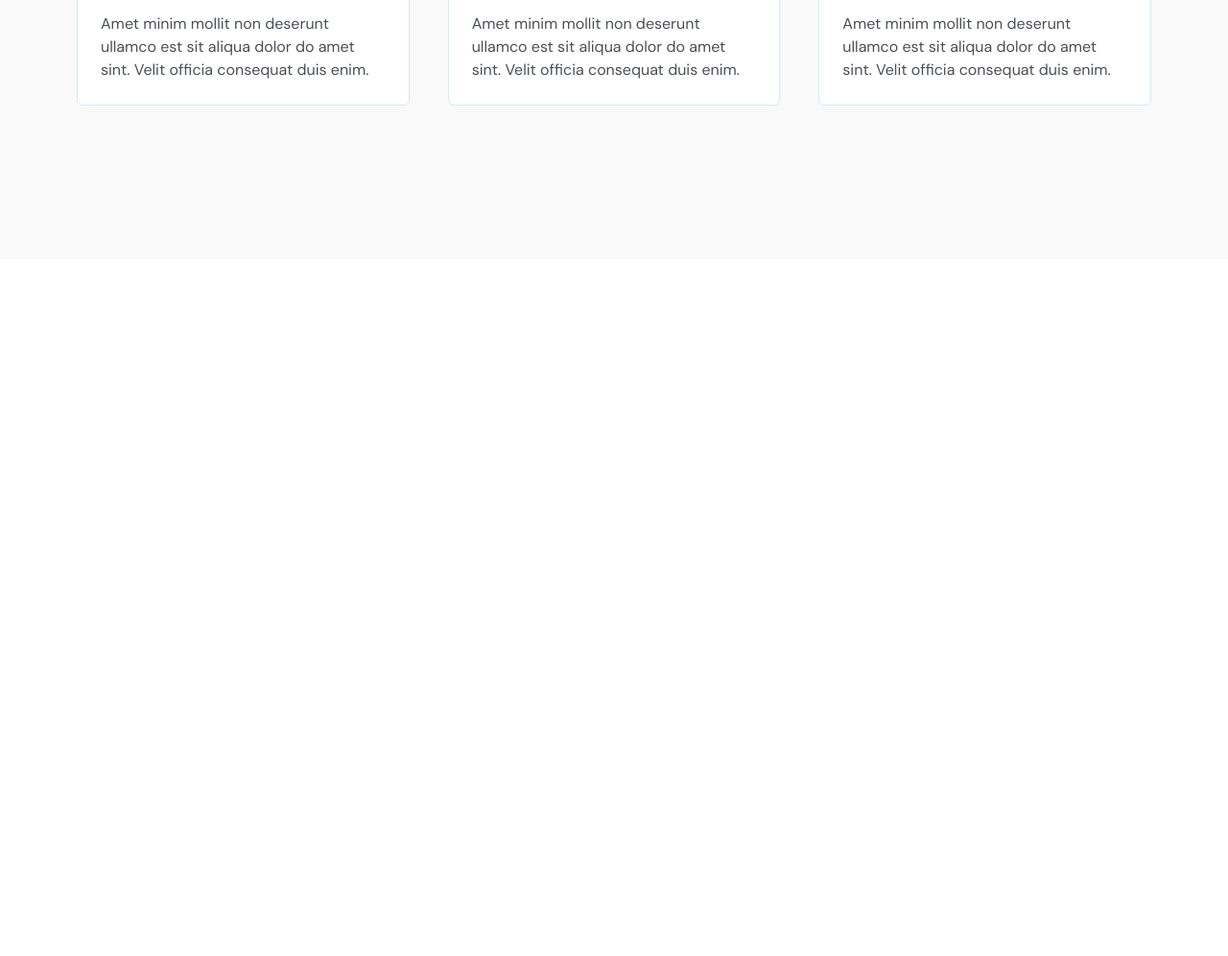
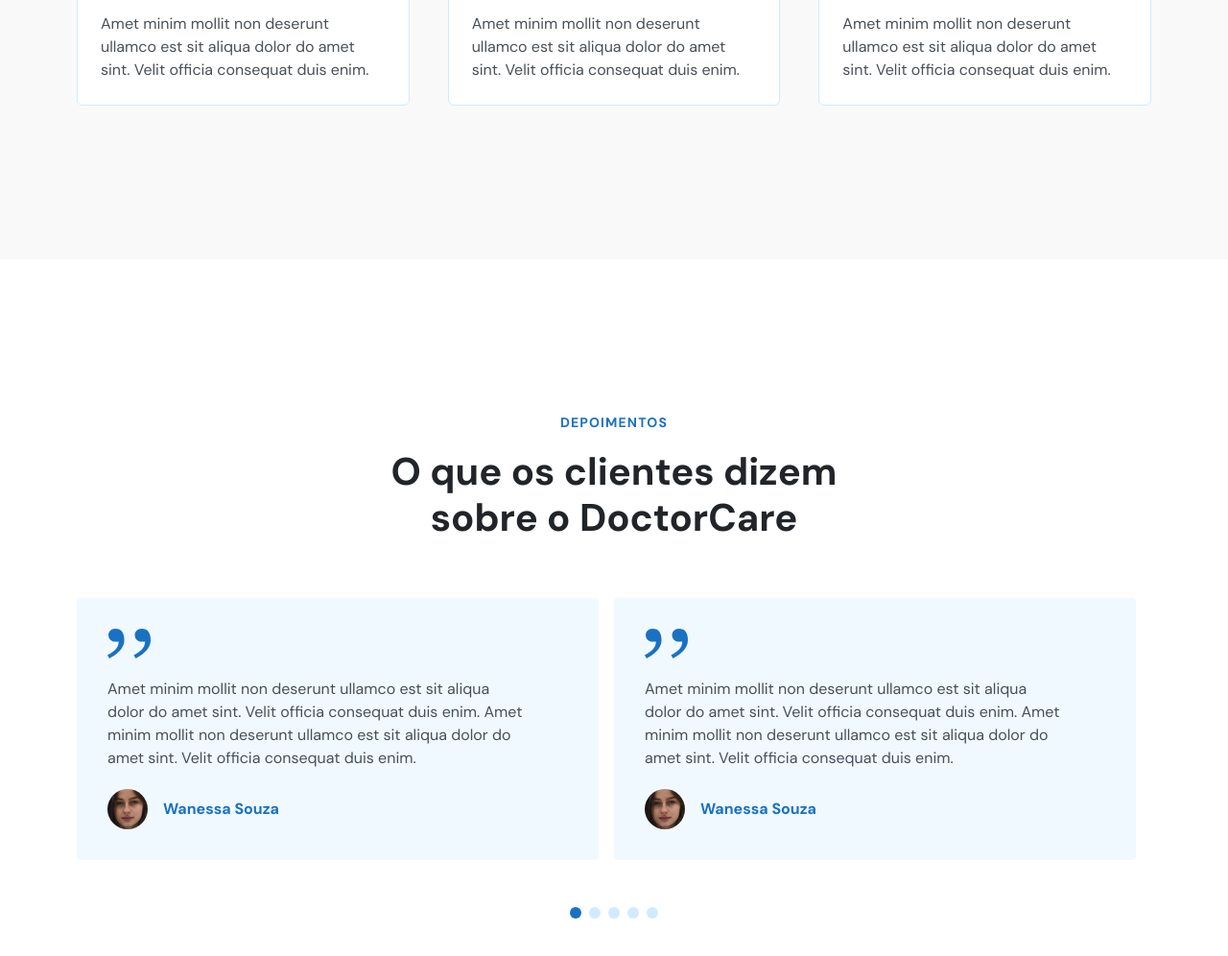
Before and after one commit to luuizz/doctocare-vite, a website built with Vite: page index.html in a window 1280 px wide. Shown: the part 1506-2502 px from the top of the page at 96% size. Before the commit the page ends 1776 px from the top, so only its background shows below. Built offline with nearby package versions, Linux system fonts and the light colour scheme.

Commit message:
feat: criado seção de depoimentos

```diff
--- a/index.html
+++ b/index.html
@@ -136,6 +136,110 @@
     </div>
   </section>
 
+  <section class="s-testimonials">
+    <div class="container">
+      <div class="top-area">
+        <span class="subtitle">Depoimentos</span>
+        <h2>O que os clientes dizem sobre o DoctorCare</h2>
+      </div>
+
+      <div class="slides-testimonials">
+        <div class="swiper-wrapper">
+          <div class="swiper-slide">
+            <div class="card-testimonials">
+              <img src="/quotation.svg" alt="Imagem de uma aspas">
+
+              <p>Amet minim mollit non deserunt ullamco est sit aliqua dolor do amet sint. Velit officia consequat duis enim. Amet minim mollit non deserunt ullamco est sit aliqua dolor do amet sint. Velit officia consequat duis enim.</p>
+
+              <div class="user">
+                <div class="avatar">
+                  <img src="/avatar-wanessa.png" alt="Imagem da Wanessa">
+                </div>
+                <h5>Wanessa Souza</h5>
+              </div>
+            </div>
+          </div>
+
+          <div class="swiper-slide">
+            <div class="card-testimonials">
+              <img src="/quotation.svg" alt="Imagem de uma aspas">
+
+              <p>Amet minim mollit non deserunt ullamco est sit aliqua dolor do amet sint. Velit officia consequat duis enim. Amet minim mollit non deserunt ullamco est sit aliqua dolor do amet sint. Velit officia consequat duis enim.</p>
+
+              <div class="user">
+                <div class="avatar">
+                  <img src="/avatar-wanessa.png" alt="Imagem da Wanessa">
+                </div>
+                <h5>Wanessa Souza</h5>
+              </div>
+            </div>
+          </div>
+
+          <div class="swiper-slide">
+            <div class="card-testimonials">
+              <img src="/quotation.svg" alt="Imagem de uma aspas">
+
+              <p>Amet minim mollit non deserunt ullamco est sit aliqua dolor do amet sint. Velit officia consequat duis enim. Amet minim mollit non deserunt ullamco est sit aliqua dolor do amet sint. Velit officia consequat duis enim.</p>
+
+              <div class="user">
+                <div class="avatar">
+                  <img src="/avatar-wanessa.png" alt="Imagem da Wanessa">
+                </div>
+                <h5>Wanessa Souza</h5>
+              </div>
+            </div>
+          </div>
+
+          <div class="swiper-slide">
+            <div class="card-testimonials">
+              <img src="/quotation.svg" alt="Imagem de uma aspas">
+
+              <p>Amet minim mollit non deserunt ullamco est sit aliqua dolor do amet sint. Velit officia consequat duis enim. Amet minim mollit non deserunt ullamco est sit aliqua dolor do amet sint. Velit officia consequat duis enim.</p>
+
+              <div class="user">
+                <div class="avatar">
+                  <img src="/avatar-wanessa.png" alt="Imagem da Wanessa">
+                </div>
+                <h5>Wanessa Souza</h5>
+              </div>
+            </div>
+          </div>
+
+          <div class="swiper-slide">
+            <div class="card-testimonials">
+              <img src="/quotation.svg" alt="Imagem de uma aspas">
+
+              <p>Amet minim mollit non deserunt ullamco est sit aliqua dolor do amet sint. Velit officia consequat duis enim. Amet minim mollit non deserunt ullamco est sit aliqua dolor do amet sint. Velit officia consequat duis enim.</p>
+
+              <div class="user">
+                <div class="avatar">
+                  <img src="/avatar-wanessa.png" alt="Imagem da Wanessa">
+                </div>
+                <h5>Wanessa Souza</h5>
+              </div>
+            </div>
+          </div>
+
+          <div class="swiper-slide">
+            <div class="card-testimonials">
+              <img src="/quotation.svg" alt="Imagem de uma aspas">
+
+              <p>Amet minim mollit non deserunt ullamco est sit aliqua dolor do amet sint. Velit officia consequat duis enim. Amet minim mollit non deserunt ullamco est sit aliqua dolor do amet sint. Velit officia consequat duis enim.</p>
+
+              <div class="user">
+                <div class="avatar">
+                  <img src="/avatar-wanessa.png" alt="Imagem da Wanessa">
+                </div>
+                <h5>Wanessa Souza</h5>
+              </div>
+            </div>
+          </div>
+        </div>
+      </div>
+      <div class="swiper-pagination"></div>
+    </div>
+  </section>
+
   <script type="module" src="/src/main.ts"></script>
 </body>
 
```
